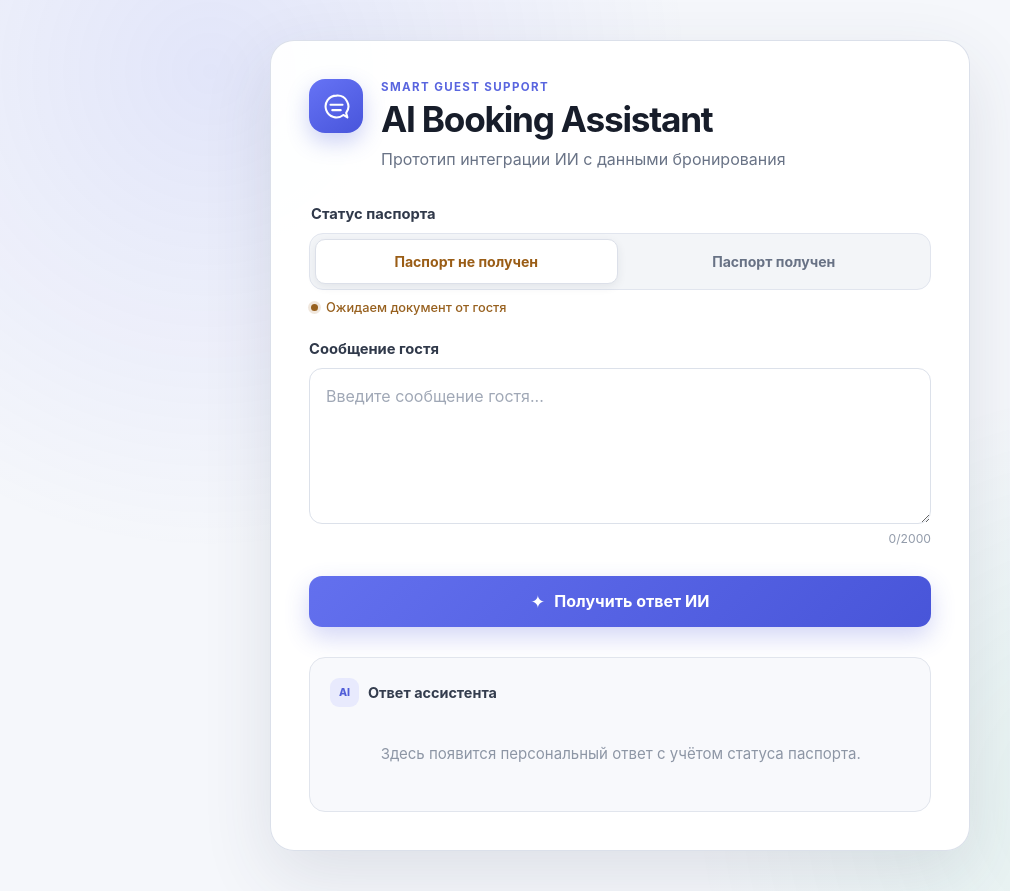
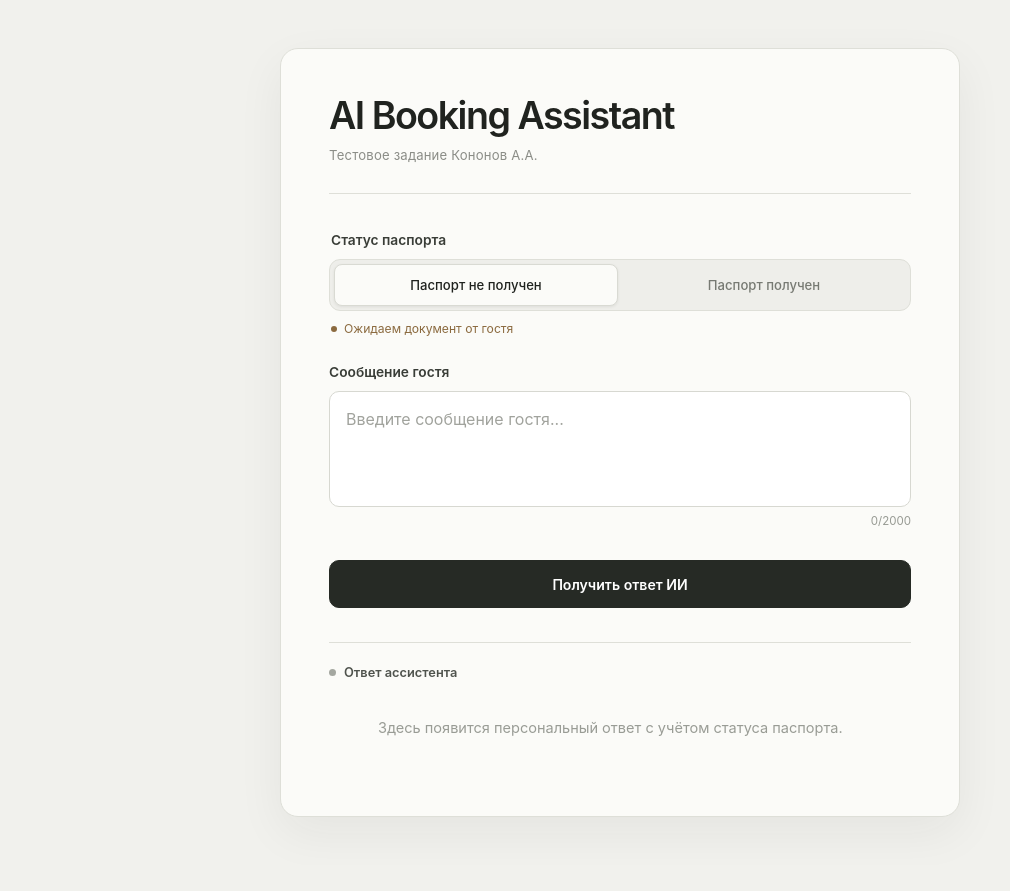
Before and after one commit to artyoom10/bookingtest, a FastAPI app: page / in a window 1280 px wide. Shown: the whole page, without its empty margins (20-1030 px from the left). After the commit the page ends 817 px from the top, so only its background shows below. Run offline with FastAPI, Linux system fonts and the light colour scheme.

Commit message:
Refine minimal booking assistant design

```diff
--- a/static/app.js
+++ b/static/app.js
@@ -8,6 +8,7 @@ const answerPanel = document.querySelector("#answer-panel");
 const answerText = document.querySelector("#answer-text");
 const statusCaption = document.querySelector("#status-caption");
 const statusInputs = document.querySelectorAll('[name="passport-status"]');
+const MAX_TEXTAREA_HEIGHT = 320;
 
 const getPassportReceived = () =>
   document.querySelector('[name="passport-status"]:checked').value === "true";
@@ -27,6 +28,14 @@ const setLoading = (loading) => {
   buttonLabel.textContent = loading ? "ИИ формирует ответ..." : "Получить ответ ИИ";
 };
 
+const resizeMessageInput = () => {
+  messageInput.style.height = "auto";
+  const height = Math.min(messageInput.scrollHeight, MAX_TEXTAREA_HEIGHT);
+  messageInput.style.height = `${height}px`;
+  messageInput.style.overflowY =
+    messageInput.scrollHeight > MAX_TEXTAREA_HEIGHT ? "auto" : "hidden";
+};
+
 const showAnswer = (text, state = "success") => {
   answerPanel.classList.remove("answer-panel--loading", "answer-panel--error", "answer-panel--success");
   answerPanel.classList.add(`answer-panel--${state}`);
@@ -43,6 +52,7 @@ const extractError = (payload, fallback) => {
 };
 
 messageInput.addEventListener("input", () => {
+  resizeMessageInput();
   charCount.textContent = messageInput.value.length;
   if (messageInput.value.trim()) {
     messageError.textContent = "";
@@ -51,6 +61,7 @@ messageInput.addEventListener("input", () => {
 });
 
 statusInputs.forEach((input) => input.addEventListener("change", updateStatusCaption));
+resizeMessageInput();
 
 form.addEventListener("submit", async (event) => {
   event.preventDefault();
--- a/static/style.css
+++ b/static/style.css
@@ -1,9 +1,14 @@
 :root {
   color-scheme: light;
-  font-family: Inter, ui-sans-serif, -apple-system, BlinkMacSystemFont, "Segoe UI", sans-serif;
-  color: #18202b;
-  background: #f5f7fb;
+  font-family: Inter, "Segoe UI", Arial, sans-serif;
+  color: #20231f;
+  background: #f1f1ed;
   font-synthesis: none;
+  --ink: #20231f;
+  --muted: #777a73;
+  --line: #dedfd8;
+  --surface: #fbfbf8;
+  --accent: #41664e;
 }
 
 * {
@@ -14,10 +19,7 @@ body {
   min-width: 320px;
   min-height: 100vh;
   margin: 0;
-  background:
-    radial-gradient(circle at 18% 8%, rgba(88, 101, 242, 0.12), transparent 30rem),
-    radial-gradient(circle at 88% 90%, rgba(18, 183, 106, 0.08), transparent 26rem),
-    #f5f7fb;
+  background: #f1f1ed;
 }
 
 button,
@@ -30,80 +32,52 @@ input {
   display: grid;
   min-height: 100vh;
   place-items: center;
-  padding: 40px 20px;
+  padding: 48px 20px;
 }
 
 .card {
-  width: min(100%, 700px);
-  padding: 38px;
-  border: 1px solid rgba(215, 220, 232, 0.88);
-  border-radius: 24px;
-  background: rgba(255, 255, 255, 0.96);
-  box-shadow: 0 24px 70px rgba(46, 55, 81, 0.12);
+  width: min(100%, 680px);
+  padding: 46px 48px 48px;
+  border: 1px solid var(--line);
+  border-radius: 18px;
+  background: var(--surface);
+  box-shadow: 0 16px 48px rgba(31, 35, 29, 0.06);
 }
 
 .hero {
-  display: flex;
-  align-items: flex-start;
-  gap: 18px;
-  margin-bottom: 34px;
-}
-
-.logo {
-  display: grid;
-  flex: 0 0 54px;
-  width: 54px;
-  height: 54px;
-  place-items: center;
-  border-radius: 16px;
-  color: white;
-  background: linear-gradient(145deg, #6673f5, #4855db);
-  box-shadow: 0 9px 22px rgba(72, 85, 219, 0.27);
-}
-
-.logo svg {
-  width: 29px;
-  fill: none;
-  stroke: currentColor;
-  stroke-linecap: round;
-  stroke-linejoin: round;
-  stroke-width: 1.7;
-}
-
-.eyebrow {
-  margin: 1px 0 5px;
-  color: #5965df;
-  font-size: 0.72rem;
-  font-weight: 750;
-  letter-spacing: 0.12em;
-  text-transform: uppercase;
+  margin-bottom: 38px;
+  padding-bottom: 30px;
+  border-bottom: 1px solid var(--line);
 }
 
 h1 {
   margin: 0;
-  color: #171d2a;
-  font-size: clamp(1.65rem, 4vw, 2.2rem);
-  line-height: 1.16;
-  letter-spacing: -0.035em;
+  color: var(--ink);
+  font-size: clamp(1.75rem, 5vw, 2.35rem);
+  font-weight: 620;
+  line-height: 1.12;
+  letter-spacing: -0.04em;
 }
 
 .subtitle {
-  margin: 7px 0 0;
-  color: #697386;
-  line-height: 1.5;
+  margin: 10px 0 0;
+  color: #8b8d87;
+  font-size: 0.82rem;
+  font-weight: 400;
+  letter-spacing: 0.015em;
 }
 
 .form-group {
-  margin: 0 0 25px;
+  margin: 0 0 28px;
 }
 
 .form-group > label,
 legend {
   display: block;
-  margin-bottom: 10px;
-  color: #30394a;
-  font-size: 0.92rem;
-  font-weight: 680;
+  margin-bottom: 11px;
+  color: #393d37;
+  font-size: 0.86rem;
+  font-weight: 600;
 }
 
 .status-fieldset {
@@ -115,11 +89,11 @@ legend {
 .status-control {
   display: grid;
   grid-template-columns: 1fr 1fr;
-  gap: 5px;
-  padding: 5px;
-  border: 1px solid #e1e5ee;
-  border-radius: 14px;
-  background: #f3f5f8;
+  gap: 4px;
+  padding: 4px;
+  border: 1px solid var(--line);
+  border-radius: 11px;
+  background: #eeeeea;
 }
 
 .status-option {
@@ -137,103 +111,96 @@ legend {
 
 .status-option span {
   display: grid;
-  min-height: 45px;
+  min-height: 42px;
   place-items: center;
-  padding: 8px 13px;
+  padding: 8px 12px;
   border: 1px solid transparent;
-  border-radius: 10px;
-  color: #687285;
-  font-size: 0.88rem;
-  font-weight: 650;
+  border-radius: 8px;
+  color: #777a73;
+  font-size: 0.82rem;
+  font-weight: 540;
   text-align: center;
-  transition: 160ms ease;
+  transition: color 150ms ease, background-color 150ms ease, border-color 150ms ease;
 }
 
 .status-option input:focus-visible + span {
-  outline: 3px solid rgba(84, 98, 226, 0.22);
+  outline: 2px solid rgba(65, 102, 78, 0.35);
   outline-offset: 1px;
 }
 
 .status-option input:checked + span {
-  border-color: #dce0e9;
-  color: #283143;
-  background: #fff;
-  box-shadow: 0 3px 10px rgba(40, 49, 67, 0.08);
-}
-
-.status-option--pending input:checked + span {
-  color: #9a5d16;
-}
-
-.status-option--received input:checked + span {
-  color: #167a50;
+  border-color: #d9dad3;
+  color: var(--ink);
+  background: var(--surface);
+  box-shadow: 0 1px 3px rgba(32, 35, 31, 0.08);
 }
 
 .status-caption {
   display: flex;
   align-items: center;
-  gap: 8px;
+  gap: 7px;
   margin: 10px 2px 0;
-  font-size: 0.8rem;
-  font-weight: 550;
+  color: var(--muted);
+  font-size: 0.76rem;
 }
 
 .status-caption--pending {
-  color: #97601e;
+  color: #8b6a3f;
 }
 
 .status-caption--received {
-  color: #158358;
+  color: var(--accent);
 }
 
 .status-dot {
-  width: 7px;
-  height: 7px;
-  border-radius: 999px;
+  width: 6px;
+  height: 6px;
+  border-radius: 50%;
   background: currentColor;
-  box-shadow: 0 0 0 3px color-mix(in srgb, currentColor 15%, transparent);
 }
 
 textarea {
   display: block;
   width: 100%;
-  min-height: 132px;
-  resize: vertical;
+  min-height: 116px;
+  max-height: 320px;
+  resize: none;
+  overflow-y: hidden;
   padding: 15px 16px;
-  border: 1px solid #dce1ea;
-  border-radius: 13px;
+  border: 1px solid #d7d8d1;
+  border-radius: 10px;
   outline: none;
-  color: #202838;
+  color: var(--ink);
   background: #fff;
   line-height: 1.55;
-  transition: 160ms ease;
+  transition: border-color 150ms ease, box-shadow 150ms ease;
 }
 
 textarea::placeholder {
-  color: #a0a8b6;
+  color: #a1a39d;
 }
 
 textarea:hover {
-  border-color: #bdc5d3;
+  border-color: #bfc1b9;
 }
 
 textarea:focus {
-  border-color: #6571e7;
-  box-shadow: 0 0 0 4px rgba(101, 113, 231, 0.12);
+  border-color: #789181;
+  box-shadow: 0 0 0 3px rgba(65, 102, 78, 0.09);
 }
 
 textarea[aria-invalid="true"] {
-  border-color: #db5a5a;
-  box-shadow: 0 0 0 4px rgba(219, 90, 90, 0.1);
+  border-color: #b9685d;
+  box-shadow: 0 0 0 3px rgba(185, 104, 93, 0.08);
 }
 
 .field-meta {
   display: flex;
   justify-content: space-between;
-  min-height: 20px;
+  min-height: 18px;
   margin-top: 7px;
-  color: #929baa;
-  font-size: 0.76rem;
+  color: #979a93;
+  font-size: 0.72rem;
 }
 
 .field-meta p {
@@ -241,58 +208,50 @@ textarea[aria-invalid="true"] {
 }
 
 .field-error {
-  color: #bd3939;
+  color: #a94e43;
 }
 
 button {
   display: flex;
   width: 100%;
-  min-height: 51px;
+  min-height: 48px;
   align-items: center;
   justify-content: center;
   gap: 9px;
   padding: 12px 20px;
-  border: 0;
-  border-radius: 13px;
+  border: 1px solid #262a25;
+  border-radius: 10px;
   cursor: pointer;
   color: #fff;
-  background: linear-gradient(135deg, #6370ee, #4855d9);
-  box-shadow: 0 10px 24px rgba(72, 85, 217, 0.24);
-  font-weight: 700;
-  transition: transform 150ms ease, box-shadow 150ms ease, opacity 150ms ease;
+  background: #262a25;
+  font-size: 0.88rem;
+  font-weight: 600;
+  transition: background-color 150ms ease, transform 150ms ease, opacity 150ms ease;
 }
 
 button:hover:not(:disabled) {
   transform: translateY(-1px);
-  box-shadow: 0 13px 28px rgba(72, 85, 217, 0.3);
+  background: #353a34;
 }
 
 button:focus-visible {
-  outline: 3px solid rgba(84, 98, 226, 0.25);
+  outline: 3px solid rgba(65, 102, 78, 0.22);
   outline-offset: 3px;
 }
 
 button:disabled {
   cursor: wait;
-  opacity: 0.75;
-}
-
-.button-icon {
-  font-size: 1.1rem;
+  opacity: 0.65;
 }
 
 .spinner {
   display: none;
-  width: 17px;
-  height: 17px;
-  border: 2px solid rgba(255, 255, 255, 0.4);
+  width: 15px;
+  height: 15px;
+  border: 2px solid rgba(255, 255, 255, 0.38);
   border-top-color: #fff;
   border-radius: 50%;
   animation: spin 750ms linear infinite;
-}
-
-.is-loading .button-icon {
-  display: none;
 }
 
 .is-loading .spinner {
@@ -300,113 +259,93 @@ button:disabled {
 }
 
 .answer-panel {
-  min-height: 136px;
-  margin-top: 30px;
-  padding: 20px;
-  border: 1px solid #e1e5ed;
-  border-radius: 16px;
-  background: #f8f9fc;
-  transition: 180ms ease;
+  min-height: 126px;
+  margin-top: 34px;
+  padding: 22px 0 2px;
+  border-top: 1px solid var(--line);
+  transition: border-color 150ms ease;
 }
 
 .answer-heading {
   display: flex;
   align-items: center;
-  gap: 9px;
-  margin-bottom: 10px;
+  gap: 8px;
+  margin-bottom: 12px;
 }
 
-.answer-mark {
-  display: grid;
-  width: 29px;
-  height: 29px;
-  place-items: center;
-  border-radius: 9px;
-  color: #515ed8;
-  background: #e8eafd;
-  font-size: 0.66rem;
-  font-weight: 800;
+.answer-dot {
+  width: 7px;
+  height: 7px;
+  border-radius: 50%;
+  background: #a4a7a0;
 }
 
 h2 {
   margin: 0;
-  color: #343d4e;
-  font-size: 0.9rem;
+  color: #4f534d;
+  font-size: 0.8rem;
+  font-weight: 600;
 }
 
 .answer-panel p {
   margin: 0;
-  color: #3e4859;
-  font-size: 0.94rem;
+  color: #3f433e;
+  font-size: 0.91rem;
   line-height: 1.65;
   white-space: pre-wrap;
 }
 
 .answer-panel .answer-placeholder {
-  color: #8d96a5;
+  color: #999c95;
 }
 
-.answer-panel--loading {
-  border-color: #d9dcf5;
-  background: #f7f7fe;
+.answer-panel--loading .answer-dot {
+  background: #809686;
+  animation: pulse 1.2s ease-in-out infinite;
 }
 
 .answer-panel--loading p {
-  color: #626dcf;
+  color: #687a6d;
 }
 
-.answer-panel--success {
-  border-color: #d4e8df;
-  background: #f7fcf9;
+.answer-panel--success .answer-dot {
+  background: var(--accent);
 }
 
 .answer-panel--error {
-  border-color: #f0d5d5;
-  background: #fff8f8;
+  border-color: #e5ccc8;
 }
 
-.answer-panel--error .answer-mark {
-  color: #b64141;
-  background: #fae6e6;
+.answer-panel--error .answer-dot {
+  background: #b45e52;
 }
 
 .answer-panel--error p {
-  color: #9e3434;
+  color: #914b42;
 }
 
 @keyframes spin {
   to { transform: rotate(360deg); }
 }
 
+@keyframes pulse {
+  50% { opacity: 0.35; }
+}
+
 @media (max-width: 600px) {
   .page-shell {
     align-items: start;
-    padding: 18px 12px;
+    padding: 14px 10px;
   }
 
   .card {
-    padding: 25px 18px;
-    border-radius: 20px;
+    padding: 31px 20px 28px;
+    border-radius: 15px;
   }
 
   .hero {
-    gap: 13px;
-    margin-bottom: 28px;
-  }
-
-  .logo {
-    flex-basis: 46px;
-    width: 46px;
-    height: 46px;
-    border-radius: 14px;
-  }
-
-  .logo svg {
-    width: 25px;
-  }
-
-  .subtitle {
-    font-size: 0.88rem;
+    margin-bottom: 30px;
+    padding-bottom: 24px;
   }
 
   .status-control {
@@ -414,7 +353,7 @@ h2 {
   }
 
   .answer-panel {
-    margin-top: 24px;
+    margin-top: 30px;
   }
 }
 
@@ -422,7 +361,6 @@ h2 {
   *,
   *::before,
   *::after {
-    scroll-behavior: auto !important;
     transition-duration: 0.01ms !important;
     animation-duration: 0.01ms !important;
     animation-iteration-count: 1 !important;
--- a/templates/index.html
+++ b/templates/index.html
@@ -3,7 +3,7 @@
   <head>
     <meta charset="utf-8" />
     <meta name="viewport" content="width=device-width, initial-scale=1" />
-    <meta name="description" content="Прототип интеграции ИИ с данными бронирования" />
+    <meta name="description" content="Тестовое задание Кононов А.А." />
     <title>AI Booking Assistant</title>
     <link rel="stylesheet" href="/static/style.css" />
     <script src="/static/app.js" defer></script>
@@ -12,16 +12,8 @@
     <main class="page-shell">
       <section class="card" aria-labelledby="page-title">
         <header class="hero">
-          <div class="logo" aria-hidden="true">
-            <svg viewBox="0 0 24 24" role="img">
-              <path d="M7 10.5h10M8.5 15h7M12 3a9 9 0 1 0 5.64 16L21 21l-1-3.64A9 9 0 0 0 12 3Z" />
-            </svg>
-          </div>
-          <div>
-            <p class="eyebrow">Smart guest support</p>
-            <h1 id="page-title">AI Booking Assistant</h1>
-            <p class="subtitle">Прототип интеграции ИИ с данными бронирования</p>
-          </div>
+          <h1 id="page-title">AI Booking Assistant</h1>
+          <p class="subtitle">Тестовое задание Кононов А.А.</p>
         </header>
 
         <form id="chat-form" novalidate>
@@ -48,7 +40,7 @@
             <textarea
               id="message"
               name="message"
-              rows="5"
+              rows="3"
               maxlength="2000"
               placeholder="Введите сообщение гостя..."
               aria-describedby="message-hint message-error"
@@ -61,7 +53,6 @@
           </div>
 
           <button id="submit-button" type="submit">
-            <span class="button-icon" aria-hidden="true">✦</span>
             <span class="button-label">Получить ответ ИИ</span>
             <span class="spinner" aria-hidden="true"></span>
           </button>
@@ -69,7 +60,7 @@
 
         <section id="answer-panel" class="answer-panel" aria-labelledby="answer-title" aria-live="polite">
           <div class="answer-heading">
-            <span class="answer-mark" aria-hidden="true">AI</span>
+            <span class="answer-dot" aria-hidden="true"></span>
             <h2 id="answer-title">Ответ ассистента</h2>
           </div>
           <p id="answer-text" class="answer-placeholder">
```
